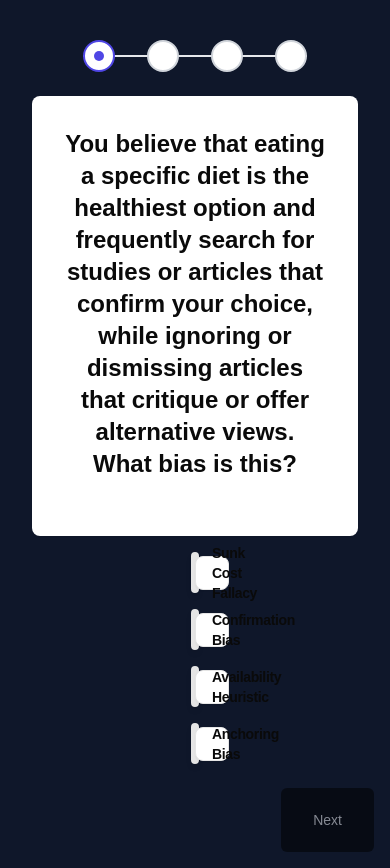
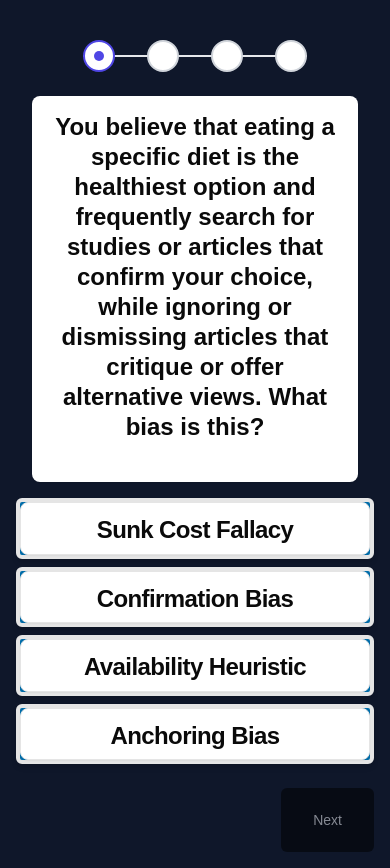
Before and after one commit to liathirsh/YourBiasGame, a Next.js app: page /play in a window 390 px wide. Built offline with nearby package versions, Linux system fonts and the light colour scheme.

Commit message:
Fixed mobile for screens larger than 375

```diff
--- a/src/app/(game)/_components/choiceGrid.tsx
+++ b/src/app/(game)/_components/choiceGrid.tsx
@@ -1,6 +1,7 @@
 
 import ChoiceBox from "./choicebox";
 import { Choice } from "@/types/choice";
+import useMediaQuery from "@/app/hooks/useMediaQuery";
 
 interface ChoiceGridProps {
     choices: Choice[];
@@ -10,8 +11,10 @@ interface ChoiceGridProps {
 }
 
 const ChoiceGrid = ({ choices, selectedChoice, handleClick, flippedStates }: ChoiceGridProps) => {
+    const isMobile = useMediaQuery('(max-width: 768px)');
+
     return (
-        <div className="grid grid-cols-1 md:grid-cols-2 gap-4 mt-4 md:w-full md:h-full">
+        <div className={`grid ${isMobile ? "grid-cols-1": "grid-cols-2"} gap-2 md:gap-4 mt-4 w-full md:w-full md:h-full`}>
             {choices.map((choice, index) => (
                 <button
                     key={index}
--- a/src/app/(game)/_components/choicebox.tsx
+++ b/src/app/(game)/_components/choicebox.tsx
@@ -1,15 +1,23 @@
 
 import { Card, CardDescription, CardTitle } from "@/components/ui/card";
 import { useSpring, animated } from "react-spring";
+import useMediaQuery from "@/app/hooks/useMediaQuery";
 
-interface ChoiceBoxProps {
-    choice: string;
-    definition: string;
-    isFlipped: boolean;
+export interface ChoiceBoxProps {
+  choice: string;
+  definition: string;
+  isFlipped: boolean;
 }
 
+const ChoiceBox = ({ choice, definition, isFlipped } : ChoiceBoxProps) => {
+    const isMobile = useMediaQuery('(max-width: 768px)');
+    const isSmallScreen = useMediaQuery('(max-width: 390px)');
 
-const ChoiceBox = ({ choice, definition, isFlipped } : ChoiceBoxProps) => {
+    const { height } = useSpring({
+      height: isSmallScreen ? "120px" : isMobile ? "80px" : "150px",
+      config: { mass: 5, tension: 280, friction: 30 },
+    });
+
     const { rotation } = useSpring({
         rotation: isFlipped ? 180 : 0,
         config: { mass: 5, tension: 500, friction: 80 }
@@ -20,7 +28,7 @@ const ChoiceBox = ({ choice, definition, isFlipped } : ChoiceBoxProps) => {
     return (
         <div
           className="relative w-full h-full"
-          style={{ perspective: "1000px" }}
+          style={{ height, perspective: "1000px" }}
         >
           <animated.div
             className="absolute w-full h-full"
@@ -36,8 +44,16 @@ const ChoiceBox = ({ choice, definition, isFlipped } : ChoiceBoxProps) => {
                 transform: "rotateY(0deg)",
               }}
             >
-              <Card className="w-full h-full p-4 md:p-6 lg:p-8 flex items-center justify-center">
-                <CardTitle className="w-full text-sm md:text-base lg:text-lg px-0 pt-0 text-center">
+              <Card className={`w-full h-full flex items-center justify-center"
+                ${
+                  isSmallScreen
+                  ? "text-sm py-4"
+                  : isMobile
+                  ? "text-sm md:p-6 lg-p-8"
+                  : "text-base p-6"
+                }`}
+                >
+                <CardTitle className="w-full px-0 pt-1 text-center">
                   {choice}
                 </CardTitle>
               </Card>
@@ -50,8 +66,8 @@ const ChoiceBox = ({ choice, definition, isFlipped } : ChoiceBoxProps) => {
                 transform: "rotateY(180deg)",
               }}
             >
-              <Card className="w-full h-full p-4 md:p-6 lg:p-8 flex items-center justify-center">
-                <CardDescription className="w-full text-xs md:text-sm lg:text-base leading-tight md:leading-tight lg:leading-normal px-0 pt-0 text-center">
+              <Card className="w-full h-full flex items-center justify-center">
+                <CardDescription className="w-full text-xs md:text-sm lg:text-base leading-tight md:leading-tight lg:leading-normal px-0 pt-4 text-center">
                   {definition}
                 </CardDescription>
               </Card>
--- a/src/app/(game)/_components/questionbox.tsx
+++ b/src/app/(game)/_components/questionbox.tsx
@@ -1,13 +1,23 @@
 import { Card, CardHeader } from "@/components/ui/card";
+import useMediaQuery from "@/app/hooks/useMediaQuery";
 
 interface questionType {
     question: string;
 }
 
 const QuestionBox = ({ question } : questionType) => {
+    const isMobile = useMediaQuery('(max-width: 768px)');
+    const isSmallScreen = useMediaQuery('(max-width: 390px)');
+
     return (
-        <Card className="border-0 w-full h-full p-8">
-            <CardHeader className="w-full px-0 pt-0">
+        <Card className={`border-0 w-full h-full p-8 ${isSmallScreen ? "p-4" : isMobile ? "p-6" : "p-8"}
+                ${isSmallScreen ? "text-xs" : isMobile ? "text-sm" : "text-base"}`}
+        >
+            <CardHeader
+                className={`w-full px-0 pt-0 text-center ${
+                    isSmallScreen ? "leading-tight" : "leading-normal"}
+                    ${isSmallScreen ? "h-full" : ""}`}
+            >
                 {question}
             </CardHeader>
         </Card>
--- a/src/app/(game)/play/page.tsx
+++ b/src/app/(game)/play/page.tsx
@@ -19,6 +19,7 @@ const Play = () => {
     const [flippedStates, setFlippedStates] = useState<boolean[]>(Array(4).fill(false));
     const [correctAnswers, setCorrectAnswers] = useState<number>(0);
     const [isQuizComplete, setIsQuizComplete] = useState<boolean>(false);
+    const [showMobilePopup, setShowMobilePopup] = useState<boolean>(false);
 
     const [steps, setSteps] = useState<StepInterface[]>(
         data.biasTest.map((_, index) => ({
@@ -29,6 +30,12 @@ const Play = () => {
       );
 
     const router = useRouter();
+
+      useEffect(() => {
+        if (typeof window !== "undefined") {
+            setShowMobilePopup(window.innerWidth < 376);
+        }
+    }, []);
 
     useEffect(() => {
         if (isQuizComplete) {
@@ -73,6 +80,16 @@ const Play = () => {
     const currentQuestion = data.biasTest[currentStep];
 
     return (
+    <div>
+        {showMobilePopup && (
+            <div className="fixed inset-0 z-50 flex items-center justify-center bg-black bg-opacity-50">
+                <div className="bg-white rounded-lg p-8 max-w-sm text-center">
+                    <h2 className="text-xl font-semibold mb-4">Mobile View</h2>
+                    <p className="text-gray-600">Mobile is still in progress for some smaller screens. Please switch to a larger screent to play.</p>
+                </div>
+            </div>
+        )}
+        {!showMobilePopup && (
         <div>
             <div className="h-screen flex flex-col items-center">
                 <div className="w-full responsive-container mt-4 px-4 flex flex-col items-center">
@@ -103,6 +120,8 @@ const Play = () => {
             </div>
         </div>
     </div>
+    )}
+    </div>
     );
 };
 
--- /dev/null
+++ b/src/app/hooks/useMediaQuery.ts
@@ -0,0 +1,24 @@
+import { useEffect, useState } from "react";
+
+const useMediaQuery = (query: string) => {
+  const [matches, setMatches] = useState(false);
+
+  useEffect(() => {
+    const mediaQuery = window.matchMedia(query);
+
+    if (mediaQuery.matches !== matches) {
+        setMatches(mediaQuery.matches);
+    }
+
+    const handleChange = (event: MediaQueryListEvent) => {
+        setMatches(event.matches);
+    }
+
+    mediaQuery.addEventListener("change", handleChange);
+    return () => mediaQuery.removeEventListener("change", handleChange);
+    }, [matches, query]);
+
+    return matches;
+};
+
+export default useMediaQuery;
--- /dev/null
+++ b/src/components/ui/helpmodal.tsx
@@ -0,0 +1,75 @@
+'use client'
+import { ReactNode } from 'react'
+import { useState } from 'react'
+import { Dialog, DialogBackdrop, DialogPanel, DialogTitle } from '@headlessui/react'
+import { ExclamationTriangleIcon, XMarkIcon } from '@heroicons/react/24/outline'
+
+interface HelpModalProps {
+  title: string;
+  children: ReactNode;
+}
+
+export default function HelpModal(): HelpModalProps {
+  const [open, setOpen] = useState(true)
+
+  return (
+    <Dialog open={open} onClose={setOpen} className="relative z-10">
+      <DialogBackdrop
+        transition
+        className="fixed inset-0 bg-gray-500 bg-opacity-75 transition-opacity data-[closed]:opacity-0 data-[enter]:duration-300 data-[leave]:duration-200 data-[enter]:ease-out data-[leave]:ease-in"
+      />
+
+      <div className="fixed inset-0 z-10 w-screen overflow-y-auto">
+        <div className="flex min-h-full items-end justify-center p-4 text-center sm:items-center sm:p-0">
+          <DialogPanel
+            transition
+            className="relative transform overflow-hidden rounded-lg bg-white px-4 pb-4 pt-5 text-left shadow-xl transition-all data-[closed]:translate-y-4 data-[closed]:opacity-0 data-[enter]:duration-300 data-[leave]:duration-200 data-[enter]:ease-out data-[leave]:ease-in sm:my-8 sm:w-full sm:max-w-lg sm:p-6 data-[closed]:sm:translate-y-0 data-[closed]:sm:scale-95"
+          >
+            <div className="absolute right-0 top-0 hidden pr-4 pt-4 sm:block">
+              <button
+                type="button"
+                onClick={() => setOpen(false)}
+                className="rounded-md bg-white text-gray-400 hover:text-gray-500 focus:outline-none focus:ring-2 focus:ring-indigo-500 focus:ring-offset-2"
+              >
+                <span className="sr-only">Close</span>
+                <XMarkIcon aria-hidden="true" className="h-6 w-6" />
+              </button>
+            </div>
+            <div className="sm:flex sm:items-start">
+              <div className="mx-auto flex h-12 w-12 flex-shrink-0 items-center justify-center rounded-full bg-red-100 sm:mx-0 sm:h-10 sm:w-10">
+                <ExclamationTriangleIcon aria-hidden="true" className="h-6 w-6 text-red-600" />
+              </div>
+              <div className="mt-3 text-center sm:ml-4 sm:mt-0 sm:text-left">
+                <DialogTitle as="h3" className="text-base font-semibold leading-6 text-gray-900">
+                  Deactivate account
+                </DialogTitle>
+                <div className="mt-2">
+                  <p className="text-sm text-gray-500">
+                    Are you sure you want to deactivate your account? All of your data will be permanently removed from
+                    our servers forever. This action cannot be undone.
+                  </p>
+                </div>
+              </div>
+            </div>
+            <div className="mt-5 sm:mt-4 sm:flex sm:flex-row-reverse">
+              <button
+                type="button"
+                onClick={() => setOpen(false)}
+                className="inline-flex w-full justify-center rounded-md bg-red-600 px-3 py-2 text-sm font-semibold text-white shadow-sm hover:bg-red-500 sm:ml-3 sm:w-auto"
+              >
+                Deactivate
+              </button>
+              <button
+                type="button"
+                onClick={() => setOpen(false)}
+                className="mt-3 inline-flex w-full justify-center rounded-md bg-white px-3 py-2 text-sm font-semibold text-gray-900 shadow-sm ring-1 ring-inset ring-gray-300 hover:bg-gray-50 sm:mt-0 sm:w-auto"
+              >
+                Cancel
+              </button>
+            </div>
+          </DialogPanel>
+        </div>
+      </div>
+    </Dialog>
+  )
+}
```
Also changed, not shown: src/app/(game)/_components/circlehelp.tsx (deleted).
